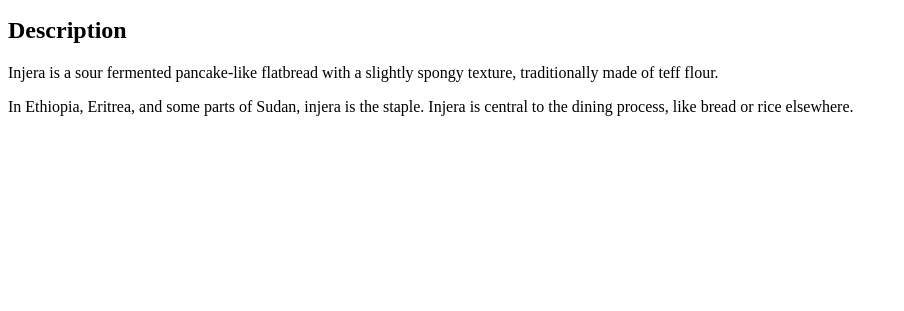
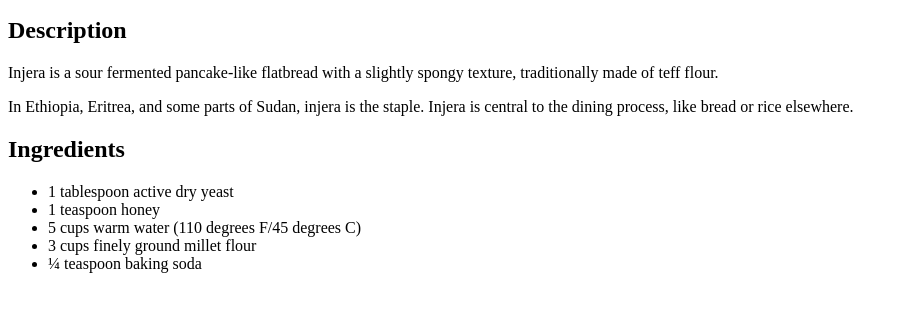
Before and after one commit to anjulo/odin-recipes, a plain HTML site: page recipes/injera.html in a window 1280 px wide. Shown: the part 101-412 px from the top of the page, without its empty margins (0-904 px from the left). Drawn offline with Linux system fonts and the light colour scheme.

Commit message:
injera ingredient added

```diff
--- a/recipes/injera.html
+++ b/recipes/injera.html
@@ -13,6 +13,14 @@
                 <p>In Ethiopia, Eritrea, and some parts of Sudan, injera is the staple. Injera is central to the dining process,
                     like bread or rice elsewhere.
                 </p>
+            <h2>Ingredients</h2>
+                <ul>
+                    <li>1 tablespoon active dry yeast</li>
+                    <li>1 teaspoon honey</li>
+                    <li>5 cups warm water (110 degrees F/45 degrees C)</li>
+                    <li>3 cups finely ground millet flour</li>
+                    <li>¼ teaspoon baking soda</li>
+                </ul>
 
     </body>
 </html>
```
